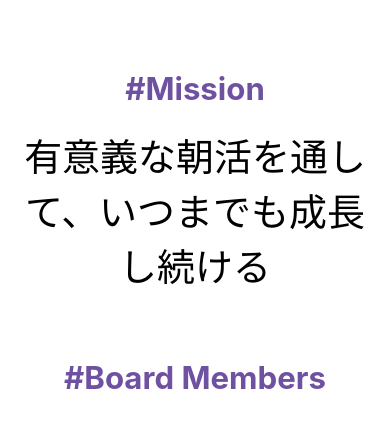
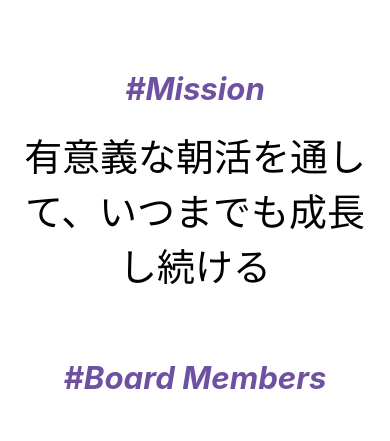
Before and after one commit to ryotaromosao/moring-web, a React (Create React App) app: page / in a window 390 px wide. Shown: the part 793-1234 px from the top of the page. Built offline with nearby package versions, Linux system fonts and the light colour scheme; grey boxes are pictures that could not be loaded.

Commit message:
rules font size changed / <i> changed

```diff
--- a/src/App.css
+++ b/src/App.css
@@ -25,6 +25,8 @@
 .murasaki {
   color: #6F51A1;
   font-size: 2.5vw;
+
+
 }
 
 .murasaki p {
@@ -49,7 +51,7 @@
 
 }
 
-@media screen and (max-width: 1000px) {
+@media screen and (width<=800px) {
   .midori{
     font-size: 8vw;
   }
@@ -62,7 +64,7 @@
     font-size: 8vw;
   }
   .murasaki p{
-    font-size: 4.75vw;
+    font-size: 4.73vw;
     max-width: 100%;
     padding: 2vw;
   }
--- a/src/App.js
+++ b/src/App.js
@@ -19,7 +19,8 @@ function App() {
 
       <div style={{ marginBottom: "10vh" }}></div>
 
-      <center><b className="murasaki">#Mission</b></center>
+    <i><center><b className="murasaki">#Mission</b></center></i>
+
 
       <div style={{ marginBottom: "3%" }}></div>
 
@@ -28,7 +29,8 @@ function App() {
 
       <div style={{ marginBottom: "7vh" }}></div>
 
-      <center><b className="murasaki">#Board Members</b></center>
+    <i><center><b className="murasaki">#Board Members</b></center></i>
+
 
       <div style={{ marginBottom: "3vh" }}></div>
 
@@ -54,7 +56,7 @@ function App() {
 
     <div style={{ marginBottom: "7vh" }}></div>
 
-    <center><b className="murasaki">#Rules</b></center>
+    <i><center><b className="murasaki">#Rules</b></center></i>
 
     <div style={{ marginBottom: "3vh" }}></div>
 
@@ -81,7 +83,8 @@ function App() {
 
     <div style={{ marginBottom: "7vh" }}></div>
 
-    <center><b className="midori">#Achievements</b></center>
+    <i><center><b className="midori">#Achievements</b></center></i>
+
 
     <div style={{ marginBottom: "3vh" }}></div>
 
@@ -119,7 +122,7 @@ function App() {
 
     <div style={{ marginBottom: "7vh" }}></div>
 
-    <center><b className="murasaki">#Members</b></center>
+    <i><center><b className="murasaki">#Members</b></center></i>
 
     <div style={{ marginBottom: "3%" }}></div>
 
@@ -162,7 +165,7 @@ function App() {
     <div style={{ marginBottom: "7vh" }}></div>
 
 
-    <center><b className="murasaki">#News</b></center>
+   <i><center><b className="murasaki">#News</b></center></i>
 
     <div style={{ marginBottom: "3vh" }}></div>
 
```
